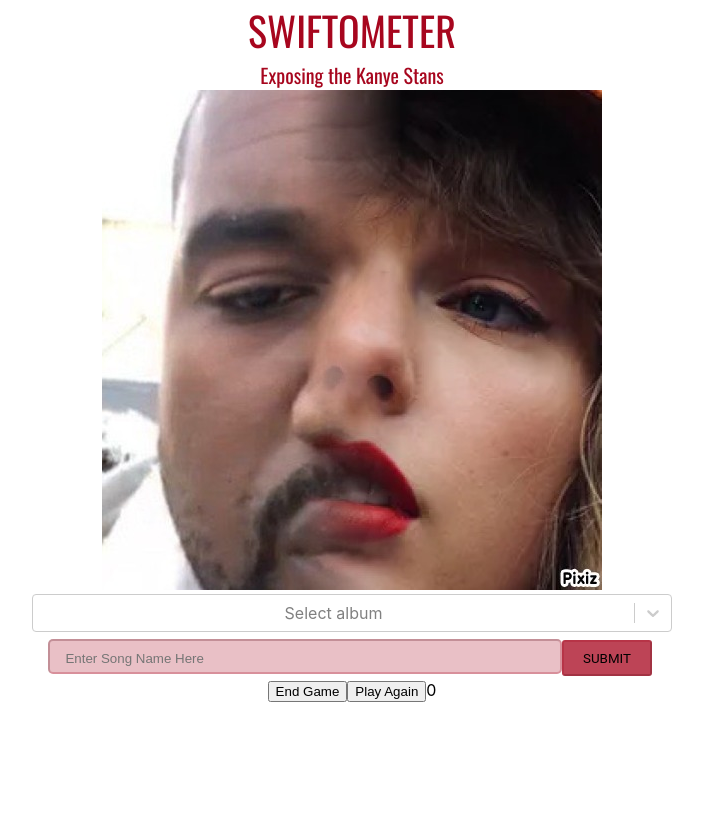
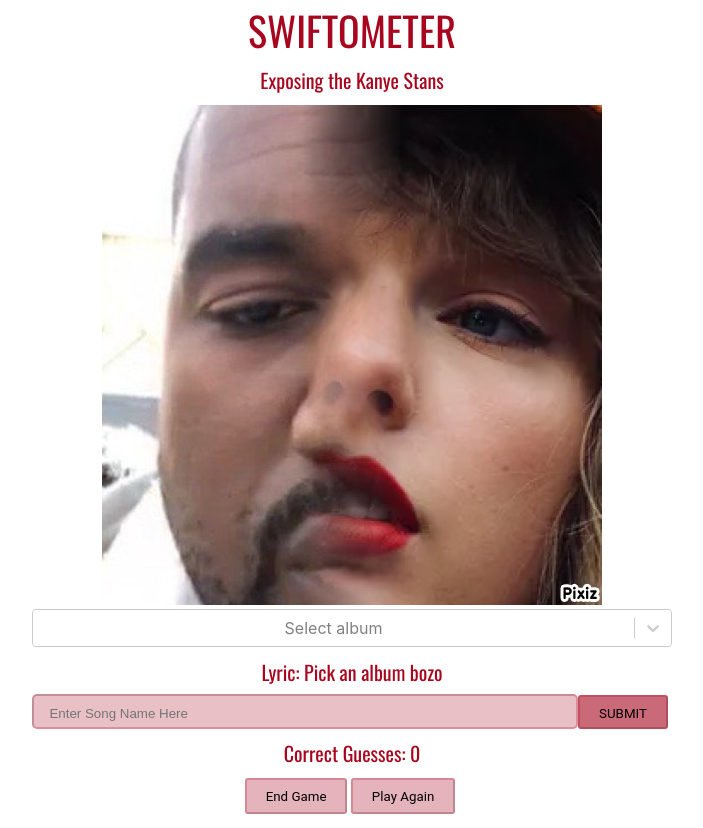
Before and after one commit to aaronli04/taylorswiftlyricguesser, a React (Create React App) app: page / in a window 1280 px wide. Shown: the whole page, without its empty margins (288-991 px from the left). Before the commit the page ends 800 px from the top, so only its background shows below. Built offline with nearby package versions, Linux system fonts and the light colour scheme; no server answers.

Commit message:
finished styling UI, re-added rail guards on API methods to prevent wasting too many API calls

```diff
--- a/src/frontend/App.css
+++ b/src/frontend/App.css
@@ -14,6 +14,15 @@
   color: #A7061E;
   text-align: center;
   font-size: 20px;
+  margin-bottom: 0.5em;
+  margin-top: 0.25em;
+}
+.Lyric {
+  font-family: 'Oswald', sans-serif;
+  color: #A7061E;
+  text-align: center;
+  font-size: 20px;
+  margin-top: 0.5em;
 }
 .Selector {
   width: 40rem;
@@ -27,7 +36,7 @@
   border-color: rgba(167, 6, 30, 0.25);
   padding: 10px 15px 5px 15px;
   border-radius: 5px;
-  width: 30rem;
+  width: 32rem;
   height: 1rem;
   background-color: rgba(167, 6, 30, 0.25);
   transition: 0.3s all;
@@ -39,6 +48,22 @@
   display: inline-block;
   border-color: rgba(167, 6, 30, 0.25);
   padding: 0.7em 1.4em;
+  height: 2.125rem;
+  margin: 0 0.3em 0.3em 0;
+  font-weight: 400;
+  border-radius: 3px;
+  box-sizing: border-box;
+  text-decoration: none;
+  font-family: 'Roboto',sans-serif;
+  color: rgba(0,0,0);
+  background-color: rgba(167, 6, 30, 0.6);
+  text-align: center;
+  position: relative;
+}
+.Button {
+  display: inline-block;
+  border-color: rgba(167, 6, 30, 0.25);
+  padding: 0.7em 1.4em;
   height: 2.25rem;
   margin: 0 0.3em 0.3em 0;
   font-weight: 400;
@@ -47,7 +72,7 @@
   text-decoration: none;
   font-family: 'Roboto',sans-serif;
   color: rgba(0,0,0);
-  background-color: rgba(167, 6, 30, 0.75);
+  background-color: rgba(167, 6, 30, 0.3);
   text-align: center;
   position: relative;
 }
--- a/src/frontend/App.js
+++ b/src/frontend/App.js
@@ -9,7 +9,7 @@
 
   // Store lyrics and song name in the frontend
   var [songName, setSongName] = useState();
-  var [lyrics, setLyrics] = useState();
+  var [lyrics, setLyrics] = useState('Pick an album bozo');
 
   // Change album number based on what album the user selects
   var [albumNumber, setAlbumNumber] = useState();
@@ -73,23 +73,23 @@
   function setUserMessage() {
     // If they get 100%
     if (numberCorrect === totalGuess) {
-      setMessage('Either you\'re cheating or you really need to get a job.')
+      setMessage(`You got ${numberCorrect} out of ${totalGuess} songs correct. Either you\'re cheating or you really need to get a job.`)
     }
     // If they get above or equal to 67% but not 100%
     else if (numberCorrect >= totalGuess * (2/3) && numberCorrect !== totalGuess) {
-      setMessage('Try harder next time bud.')
+      setMessage(`You only got ${numberCorrect} out of ${totalGuess} songs correct. Try harder next time bud.`)
     }
     // If they get less than 67% correct but more than or equal to 60%
     else if (numberCorrect < totalGuess * (2/3) && numberCorrect >= totalGuess * (3/5)) {
-      setMessage(`You're not even at a C, just say you hate Taylor Swift already.`)
+      setMessage(`Even saying your score is painful. You got ${numberCorrect} out of ${totalGuess} songs correct. You're not even at a C, just say you hate Taylor Swift already.`)
     }
     // If they get below 60% but more than or equal to 50%
     else if (numberCorrect < totalGuess * (3/5) && numberCorrect >= totalGuess * (1/2)) {
-      setMessage('Were you even trying? You\'re an embarassment.')
+      setMessage(`With just ${numberCorrect} out of ${totalGuess} songs correct, I have to ask: were you even trying? You\'re an embarassment.`)
     }
     // If they get below 50% correct
     else {
-      setMessage('Stop stannning Kanye and go find yourself a personality.')
+      setMessage(`I guess you were proving how poor your memory could be by getting ${numberCorrect} out of ${totalGuess} songs correct. Stop stannning Kanye and go find yourself a personality.`)
     }
   }
 
@@ -112,12 +112,13 @@
 
   const handleGameOver = e => {
     setUserMessage();
-    setLyrics()
+    setLyrics('IMPORTANT MESSAGE BELOW')
     setPlaying(false);
   }
 
   const handleGameStart = e => {
     setNumberCorrect(0);
+    setLyrics('Pick an album bozo')
     setMessage('');
     setPlaying(true);
   }
@@ -132,21 +133,23 @@
         <div className='Selector'>
           <Select options={albumsList} onChange={handleAlbumNumber} placeholder='Select album'/>
         </div>
+        <div className='Lyric'>
+          {'Lyric: ' + lyrics}
+        </div>
         <form onSubmit={handleSongSubmit}>
           <input className='Field' value={songGuess} onChange={handleSongGuess} onFocus={(e) => e.target.placeholder = ""}
           onBlur={(e) => e.target.placeholder = "Enter Song Name Here"} placeholder='Enter Song Name Here'
           type='text' required></input>
           <button className='Submit'>SUBMIT</button>
         </form>
-        <button onClick={handleGameOver}>End Game</button>
-        <button onClick={handleGameStart}>Play Again</button>
-        {'' + numberCorrect}
-        <h2>
+        <div className='Description'>
+          {'Correct Guesses: ' + numberCorrect}
+        </div>
+        <button className='Button' onClick={handleGameOver}>End Game</button>
+        <button className='Button' onClick={handleGameStart}>Play Again</button>
+        <div className='Description'>
           {message}
-        </h2>
-        <h3>
-          {lyrics}
-        </h3>
+        </div>
       </div>
   );
 }
```
Also changed, not shown: src/backend/API.js (+28 -2 lines).
